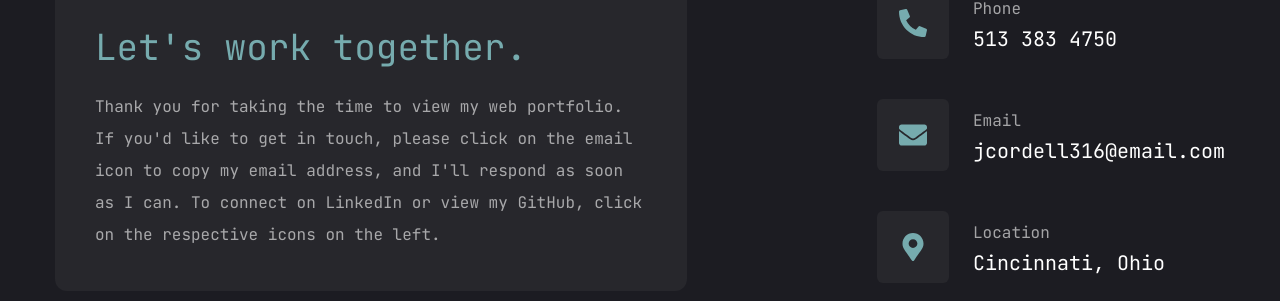
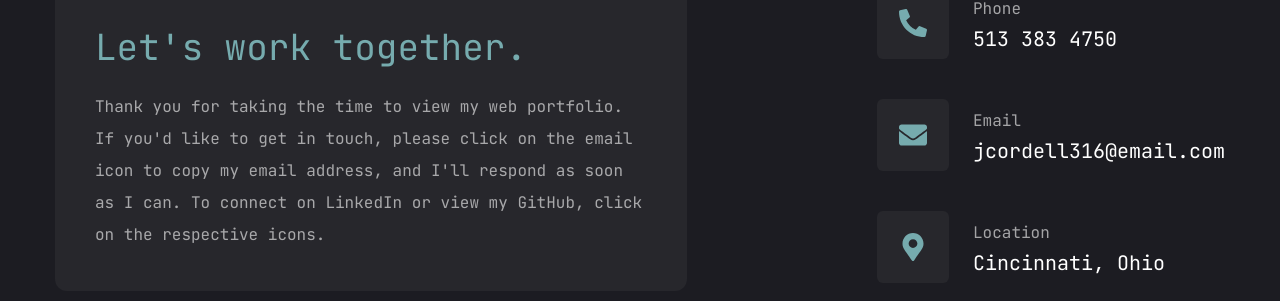
Before and after one commit to J0hn316/WebPortfolio, a Next.js app: page /contact in a window 1280 px wide. Shown: the part 177-478 px from the top of the page. Built offline with nearby package versions, Linux system fonts and the light colour scheme.

Commit message:
update text

```diff
--- a/app/contact/page.jsx
+++ b/app/contact/page.jsx
@@ -55,7 +55,7 @@ const Contact = () => {
                 you&apos;d like to get in touch, please click on the email icon
                 to copy my email address, and I&apos;ll respond as soon as I
                 can. To connect on LinkedIn or view my GitHub, click on the
-                respective icons on the left.
+                respective icons.
               </p>
             </form>
           </div>
```
